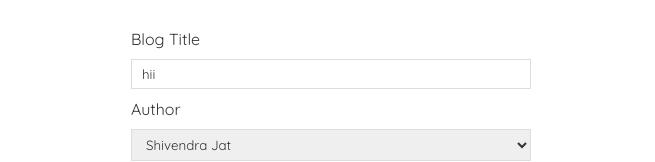
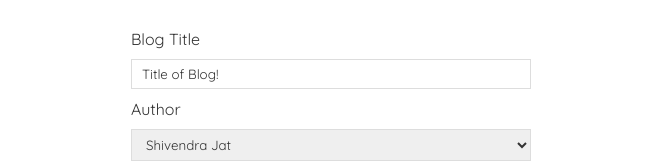
Before and after one commit to shivendra8004/HelloReact, a React (Create React App) app: page /create in a window 1280 px wide. Shown: the part 157-319 px from the top of the page, without its empty margins (309-964 px from the left). Built offline with nearby package versions, Linux system fonts and the light colour scheme.

Commit message:
Created a dynamic input for title of blog

```diff
--- a/src/components/Create.js
+++ b/src/components/Create.js
@@ -1,13 +1,20 @@
 import { useState } from "react";
 
 const Create = () => {
-  const [title, setTitle] = useState("hii");
+  const [title, setTitle] = useState("Title of Blog!");
   return (
     <div className="create">
       <h2>Create a New Blog!</h2>
       <form>
         <label>Blog Title</label>
-        <input type="text" required value={title} />
+        <input
+          type="text"
+          required
+          value={title}
+          onChange={(e) => {
+            setTitle(e.target.value);
+          }}
+        />
         <label>Author</label>
         <select>
           <option value="shivendra">Shivendra Jat</option>
```
